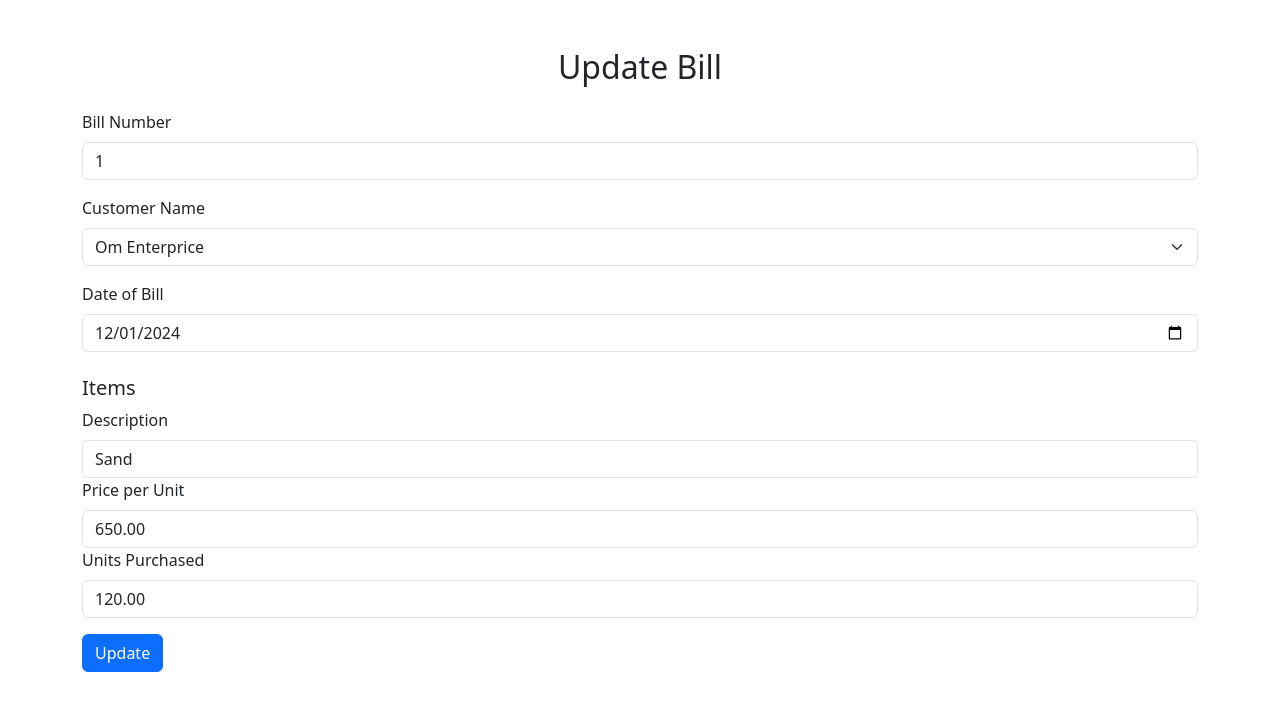
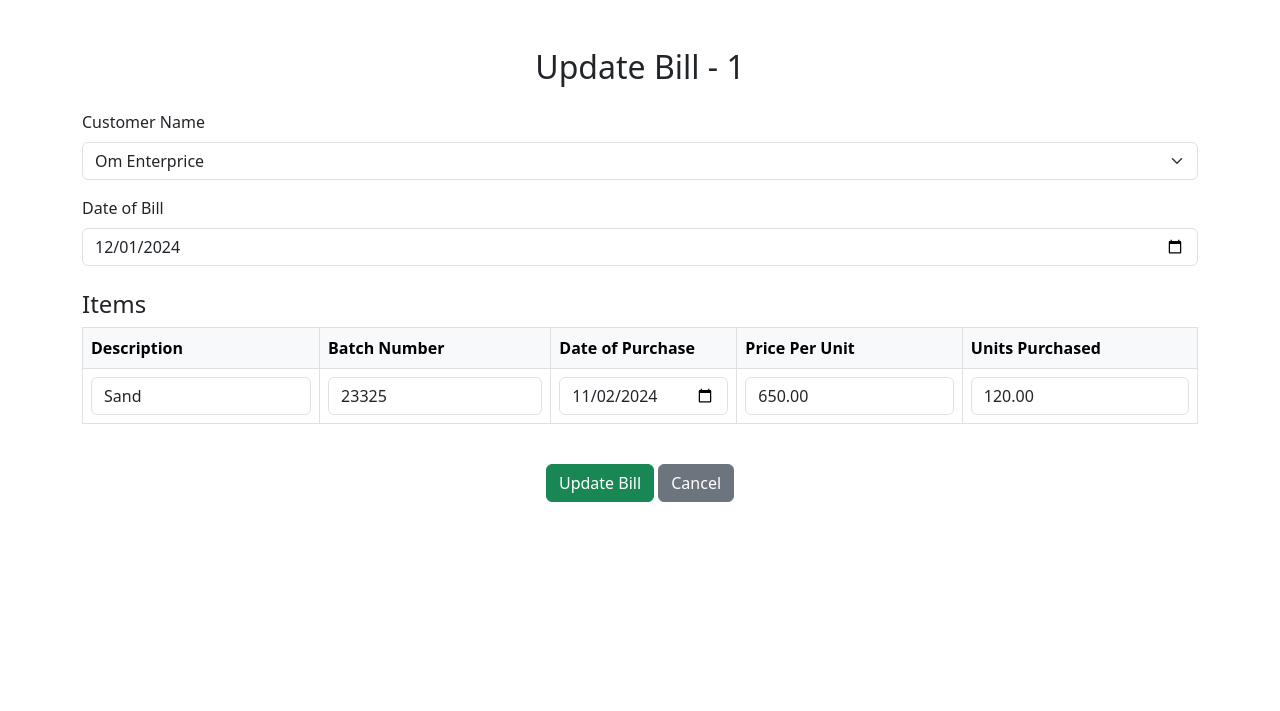
Before and after one commit to JayPatel0870/Project, a Django app: page /bill/update_bill/75/ in a window 1280 px wide. Shown: the part 56-767 px from the top of the page. Run offline with Django 5.2, Linux system fonts and the light colour scheme; data comes from the database, SQL or seed files in the repository; both versions use the stored data as it was after the commit.

Commit message:
Add files via upload

```diff
--- a/bill/templates/update_bill.html
+++ b/bill/templates/update_bill.html
@@ -34,18 +34,13 @@
     </nav>
 
     <div class="container mt-5">
-        <h2 class="text-center mb-4">Update Bill</h2>
+        <h2 class="text-center mb-4">Update Bill - {{ bill.bill_number }}</h2>
 
-        <form method="POST">
+        <form method="post">
             {% csrf_token %}
             <div class="mb-3">
-                <label for="bill_number" class="form-label">Bill Number</label>
-                <input type="text" class="form-control" id="bill_number" name="bill_number" value="{{ bill.bill_number }}" readonly>
-            </div>
-
-            <div class="mb-3">
                 <label for="customer" class="form-label">Customer Name</label>
-                <select class="form-select" id="customer" name="customer" required>
+                <select id="customer" name="customer" class="form-select" required>
                     {% for customer in customers %}
                         <option value="{{ customer.id }}" {% if customer.id == bill.customer.id %}selected{% endif %}>{{ customer.name }}</option>
                     {% endfor %}
@@ -54,22 +49,37 @@
 
             <div class="mb-3">
                 <label for="date_of_bill" class="form-label">Date of Bill</label>
-                <input type="date" class="form-control" id="date_of_bill" name="date_of_bill" value="{{ bill.date_of_bill|date:'Y-m-d' }}" required>
+                <input type="date" id="date_of_bill" name="date_of_bill" class="form-control" value="{{ bill.date_of_bill|date:'Y-m-d' }}" required>
             </div>
 
-            <h5 class="mt-4">Items</h5>
-            {% for item in items %}
-            <div class="item-entry mb-3">
-                <label for="description_{{ item.id }}" class="form-label">Description</label>
-                <input type="text" class="form-control" id="description_{{ item.id }}" name="description_{{ item.id }}" value="{{ item.description }}">
-                <label for="price_{{ item.id }}" class="form-label">Price per Unit</label>
-                <input type="number" step="1" class="form-control" id="price_{{ item.id }}" name="price_{{ item.id }}" value="{{ item.price_per_unit }}">
-                <label for="units_{{ item.id }}" class="form-label">Units Purchased</label>
-                <input type="number" class="form-control" id="units_{{ item.id }}" name="units_{{ item.id }}" value="{{ item.units_purchased }}">
+            <h4 class="mt-4">Items</h4>
+            <table class="table table-hover table-bordered">
+                <thead class="table-light">
+                    <tr>
+                        <th>Description</th>
+                        <th>Batch Number</th>
+                        <th>Date of Purchase</th>
+                        <th>Price Per Unit</th>
+                        <th>Units Purchased</th>
+                    </tr>
+                </thead>
+                <tbody>
+                    {% for item in items %}
+                    <tr>
+                        <td><input type="text" name="description_{{ item.id }}" value="{{ item.description }}" class="form-control" required></td>
+                        <td><input type="text" name="batch_number_{{ item.id }}" value="{{ item.batch_number }}" class="form-control" required></td>
+                        <td><input type="date" name="date_of_purchase_{{ item.id }}" value="{{ item.date_of_purchase|date:'Y-m-d' }}" class="form-control" required></td>
+                        <td><input type="number" name="price_{{ item.id }}" value="{{ item.price_per_unit }}" class="form-control" required step="0.01"></td>
+                        <td><input type="number" name="units_{{ item.id }}" value="{{ item.units_purchased }}" class="form-control" required step="1"></td>
+                    </tr>
+                    {% endfor %}
+                </tbody>
+            </table>
+
+            <div class="text-center">
+                <button type="submit" class="btn btn-success mt-4">Update Bill</button>
+                <a href="{% url 'bill' %}" class="btn btn-secondary mt-4">Cancel</a>
             </div>
-            {% endfor %}
-
-            <button type="submit" class="btn btn-primary">Update</button>
         </form>
     </div>
 
--- a/bill/views.py
+++ b/bill/views.py
@@ -4,7 +4,6 @@ from django.shortcuts import render, redirect, get_object_or_404
 import json
 from django.http import JsonResponse
 import logging
-from .forms import BillForm
 from decimal import Decimal
 
 logger = logging.getLogger(__name__)
@@ -249,22 +248,34 @@ def update_bill(request, bill_id):
         bill.date_of_bill = request.POST['date_of_bill']
         bill.save()
 
+        # Initialize net total
+        net_total = Decimal(0)
+
         # Update the items based on the posted data
         for item in items:
+            # Update item description and batch number
             item.description = request.POST.get(f'description_{item.id}', item.description)
+            item.batch_number = request.POST.get(f'batch_number_{item.id}', item.batch_number)
 
-            # Ensure to convert price to Decimal
+            # Get the price and units, ensuring proper conversion
             item.price_per_unit = Decimal(request.POST.get(f'price_{item.id}', item.price_per_unit))
-
-            # Ensure to convert units to int
             try:
                 item.units_purchased = int(request.POST.get(f'units_{item.id}', item.units_purchased))
             except ValueError:
                 item.units_purchased = item.units_purchased  # Keep the old value if error occurs
 
-            # Calculate the total including GST
+            # Calculate total including GST
             item.total_including_gst = item.price_per_unit * Decimal(item.units_purchased)
+
+            # Save the item with updated values
             item.save()
+
+            # Update the net total
+            net_total += item.total_including_gst
+
+        # Update the net total for the bill
+        bill.net_total = net_total
+        bill.save()
 
         return redirect('bill')  # Redirect to the bill list after saving
 
```
Also changed, not shown: db.sqlite3.
